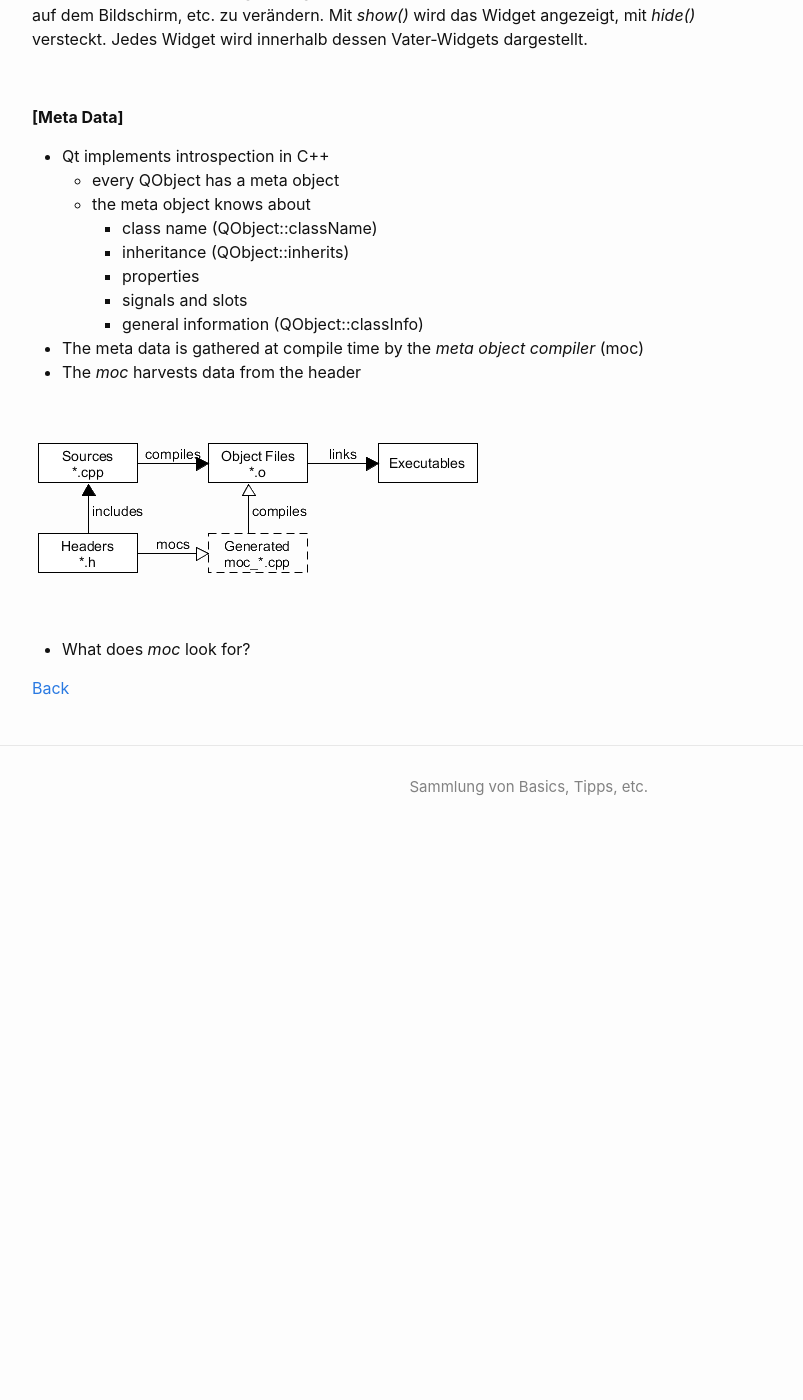
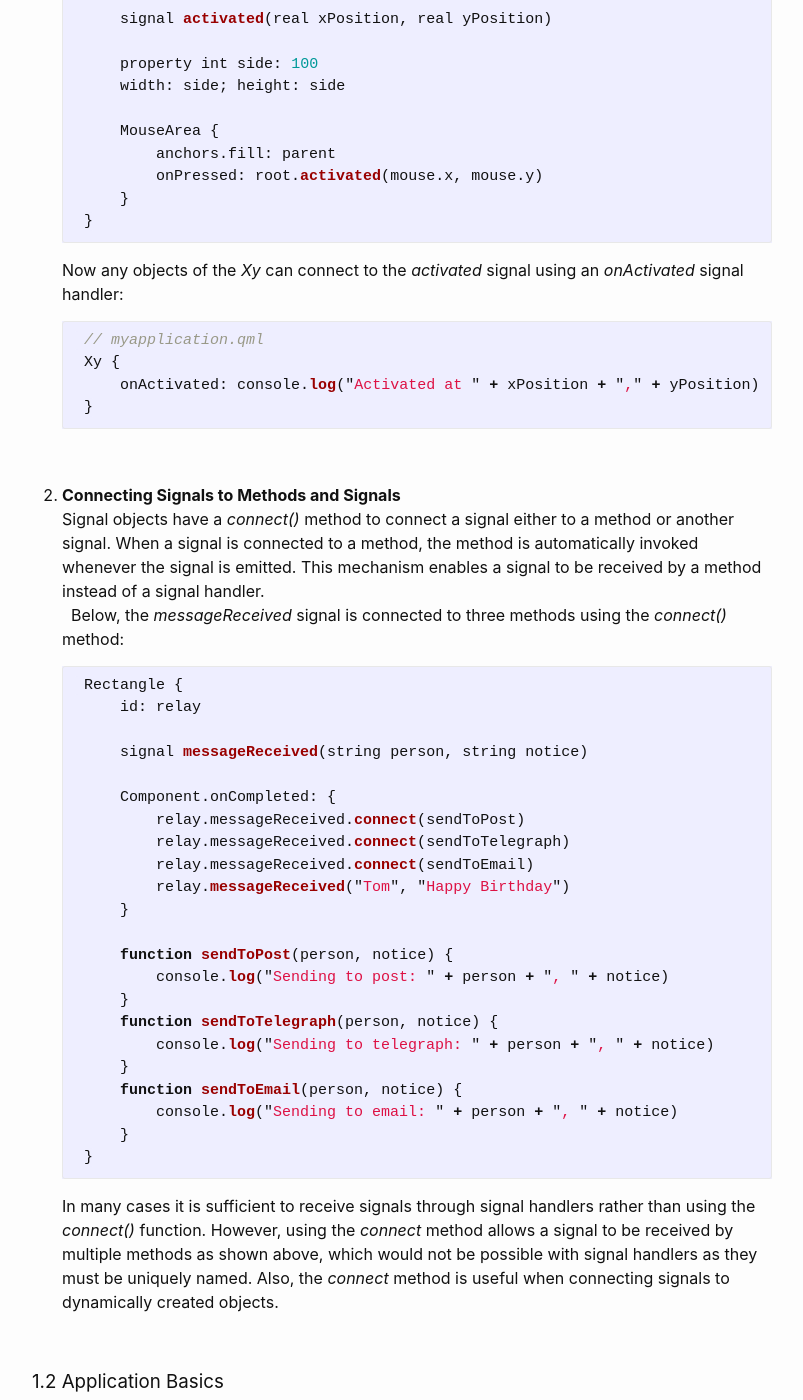
Before and after one commit to Hautaklyttn/progDocs, a Jekyll site: the page built from docs/articles/qt_qml.md, in a window 1280 px wide and 1400 px high, scrolled down 8664 px. Shown: the whole window, without its empty margins (238-1041 px from the left). Built offline with Jekyll 4.4.1, drawn with Linux system fonts in a browser that asks for light colours; before the commit the page ends 9523 px from its top, so only the background shows below that; some of the changed text lies outside the part shown.

Commit message:
Update qt_qml.md

````diff
--- a/docs/articles/qt_qml.md
+++ b/docs/articles/qt_qml.md
@@ -13,8 +13,13 @@ layout: default
 
 ### 1. Basics
 &nbsp;&nbsp;&nbsp;&nbsp;&nbsp; [<font size="-1">1.1 Qt5 / Qt Quick / QML</font>](#ch1-1)
-&nbsp;&nbsp;&nbsp;&nbsp;&nbsp;&nbsp;&nbsp;&nbsp;&nbsp;&nbsp; [<font size="-1">1.1.1 Basic QML concepts</font>](#ch8-1-1)
+&nbsp;&nbsp;&nbsp;&nbsp;&nbsp;&nbsp;&nbsp;&nbsp;&nbsp;&nbsp; [<font size="-1">1.1.1 Basic QML concepts</font>](#ch1-1-1)
+&nbsp;&nbsp;&nbsp;&nbsp;&nbsp;&nbsp;&nbsp;&nbsp;&nbsp;&nbsp; [<font size="-1">1.1.2 Properties</font>](#ch1-1-2)
+&nbsp;&nbsp;&nbsp;&nbsp;&nbsp;&nbsp;&nbsp;&nbsp;&nbsp;&nbsp; [<font size="-1">1.1.3 `Signals`</font>](#ch1-1-3)
 &nbsp;&nbsp;&nbsp;&nbsp;&nbsp; [<font size="-1">1.2 Application Basics</font>](#ch1-2)
+
+### 2. How To's
+&nbsp;&nbsp;&nbsp;&nbsp;&nbsp; [<font size="-1">2.1 Importing a JS resource from another JS resource</font>](#ch2-1)
 
 &nbsp;
 
@@ -268,6 +273,79 @@ Button {
 
 > (!) Aliases are only activated once the component completes its initialization. An error is generated when an uninitialized alias is referenced. Likewise, aliasing an aliasing property will also result in an error.
 
+&nbsp;
+
+<a name="ch1-1-3"></a>
+#### 1.1.3 `Signals`
+
+1. **Adding Signals to Custom QML Types**
+
+    Signals can be added to custom QML types through the *signal* keyword.
+    The syntax for defining a new signal is:
+
+    ```js
+    signal <name> [([<type> <parameter name>[, ...]])]
+    ```
+
+    A signal is emitted by invoking the signal as a method.
+
+    For example, say the code below is defined in a file named *xy.qml*. The root *Rectangle* object has an *activated* signal. When the child *MouseArea* is clicked, it emits the parent's *activated* signal with the coordinates of the mouse click:
+
+    ```js
+    // Xy.qml
+    Rectangle {
+        id: root
+
+        signal activated(real xPosition, real yPosition)
+
+        property int side: 100
+        width: side; height: side
+
+        MouseArea {
+            anchors.fill: parent
+            onPressed: root.activated(mouse.x, mouse.y)
+        }
+    }
+    ```
+
+    Now any objects of the *Xy* can connect to the *activated* signal using an *onActivated* signal handler:
+
+    ```js
+    // myapplication.qml
+    Xy {
+        onActivated: console.log("Activated at " + xPosition + "," + yPosition)
+    }
+    ```
+    &nbsp;
+2. **Connecting Signals to Methods and Signals**
+    Signal objects have a *connect()* method to connect a signal either to a method or another signal. When a signal is connected to a method, the method is automatically invoked whenever the signal is emitted. This mechanism enables a signal to be received by a method instead of a signal handler.
+    &nbsp;
+    Below, the *messageReceived* signal is connected to three methods using the *connect()* method:
+    ```js
+    Rectangle {
+        id: relay
+
+        signal messageReceived(string person, string notice)
+
+        Component.onCompleted: {
+            relay.messageReceived.connect(sendToPost)
+            relay.messageReceived.connect(sendToTelegraph)
+            relay.messageReceived.connect(sendToEmail)
+            relay.messageReceived("Tom", "Happy Birthday")
+        }
+
+        function sendToPost(person, notice) {
+            console.log("Sending to post: " + person + ", " + notice)
+        }
+        function sendToTelegraph(person, notice) {
+            console.log("Sending to telegraph: " + person + ", " + notice)
+        }
+        function sendToEmail(person, notice) {
+            console.log("Sending to email: " + person + ", " + notice)
+        }
+    }
+    ```
+    In many cases it is sufficient to receive signals through signal handlers rather than using the *connect()* function. However, using the *connect* method allows a signal to be received by multiple methods as shown above, which would not be possible with signal handlers as they must be uniquely named. Also, the *connect* method is useful when connecting signals to dynamically created objects.
 
 
 &nbsp;
@@ -318,4 +396,27 @@ abgeleitet von der 'Urklasse' *QObject*, stellt eine Instanz der Klasse QWidget
 
 - What does *moc* look for?
 
+&nbsp;
+
+&nbsp;
+
+
+# How To's
+
+<a name="ch2-1"></a>
+### 2.1 Importing a JS resource from another JS resource
+
+1. A JavaScript resource may import another in the following way:
+    ```js
+    .import "filename.js as <qualifier>"
+    ```
+    (!) Dieser Weg ist nicht praktikabel, wenn zwischen den Files wechselseitige Abhängigkeiten bestehen (z.B. Methodenaufrufe), da die Files sich gegenseitig importieren müssten (&rarr; Schleife!).
+    &nbsp;
+2. It is possible to make functions available in the importing context (in the QML file) without needing to qualify them. In this circumstance the `Qt.include(<js_file>)` function may be used to include one JavaScript file from another. This copies all functions from the other file into the current files namespace, but ignores all *pragmas* and *imports* defined in that file.
+    ```js
+    Qt.include(<js_file>)
+    ```
+
+&nbsp;
+
 [Back](../)
````
